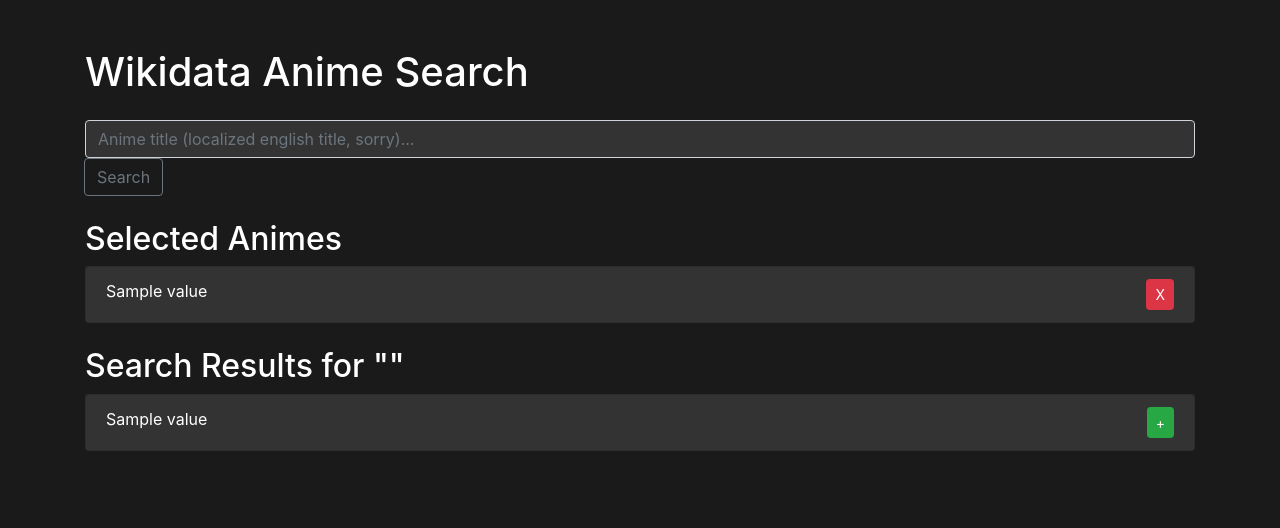
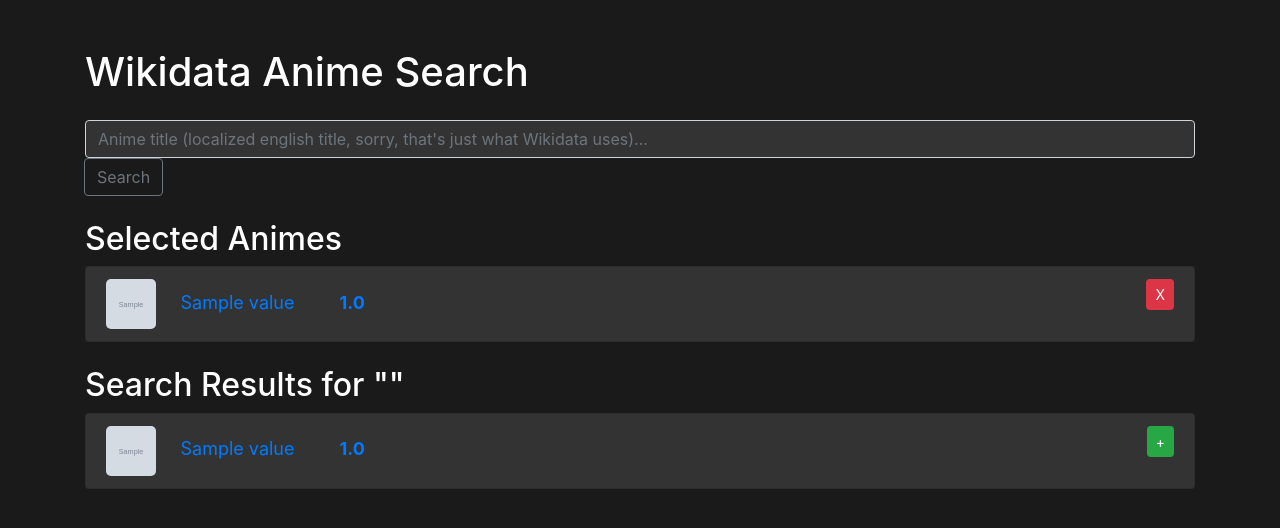
Before and after one commit to bigkwii/watos-2023-2, a Flask app: template testing/templates/index.html in a window 1280 px wide. Shown: the top 528 px of the page. Run offline with Flask 3, Linux system fonts and the light colour scheme; the template is opened without the code that fills it: most values are stand-ins (such as "Sample title", 1, 10 or a date in 2020); grey boxes marked "Sample" are stand-in pictures.

Commit message:
added cool images and links

```diff
--- a/testing/app.py
+++ b/testing/app.py
@@ -50,6 +50,13 @@
 def search():
     query = request.form['query']
     results = perform_wikidata_query(query)
+    # get anilist image and average score
+    anilist = Anilist()
+    for result in results:
+        anilist_id = result['anilist_id']['value']
+        anime_info = anilist.get_anime_with_id(int(anilist_id))
+        result['cover_image'] = anime_info.get('cover_image', '')
+        result['average_score'] = anime_info.get('average_score', '')
     return render_template("index.html", query=query, results=results, selected_animes=SELECTED_ANIMES)
 
 @app.route('/add_to_selected', methods=['POST'])
--- a/testing/templates/index.html
+++ b/testing/templates/index.html
@@ -25,13 +25,24 @@
             background-color: #333333;
             color: #ffffff;
         }
+        body .anime-cover-image {
+            object-fit: cover;
+            width: 50px;
+            height: 50px;
+            border-radius: 5px;
+        }
+        body .list-group-item a {
+            margin-left: 20px;
+            margin-right: 20px;
+            font-size: large;
+        }
     </style>
 </head>
 
 <body class="container mt-5">
     <h1 class="mb-4"> Wikidata Anime Search </h1>
     <form action="{{ url_for('search') }}" method="post" class="mb-4">
-        <input type="text" name="query" class="form-control" placeholder="Anime title (localized english title, sorry)...">
+        <input type="text" name="query" class="form-control" placeholder="Anime title (localized english title, sorry, that's just what Wikidata uses)...">
         <div class="input-group-append">
             <button class="btn btn-outline-secondary" type="submit">Search</button>
         </div>
@@ -42,7 +53,9 @@
         <!-- Selected animes will be added here dynamically -->
         {% for anime in selected_animes %}
             <li class="list-group-item">
-                {{ anime.animeLabel.value }}
+                <img class="anime-cover-image" src="{{anime.cover_image}}" alt="">
+                <a target="_blank" href="{{anime.anime.value}}"> {{ anime.animeLabel.value }} </a>
+                <a target="_blank" href="{{'https://anilist.co/anime/' + anime.anilist_id.value}}"> <b> {{ anime.average_score/10 }} </b> </a>
                 <button class="btn btn-danger btn-sm float-right" onclick='removeFromSelected({{ anime | tojson | safe }})'>X</button>
             </li>
         {% endfor %}
@@ -53,7 +66,9 @@
         <ul class="list-group">
             {% for result in results %}
                 <li class="list-group-item">
-                    {{ result.animeLabel.value }}
+                    <img class="anime-cover-image" src="{{result.cover_image}}" alt="">
+                    <a target="_blank" href="{{result.anime.value}}"> {{ result.animeLabel.value }} </a>
+                    <a target="_blank" href="{{'https://anilist.co/anime/' + result.anilist_id.value}}"> <b> {{ result.average_score/10 }} </b> </a>
                     <button class="btn btn-success btn-sm float-right" onclick='addToSelected({{ result | tojson | safe }})'>+</button>
                 </li>
             {% endfor %}
```
